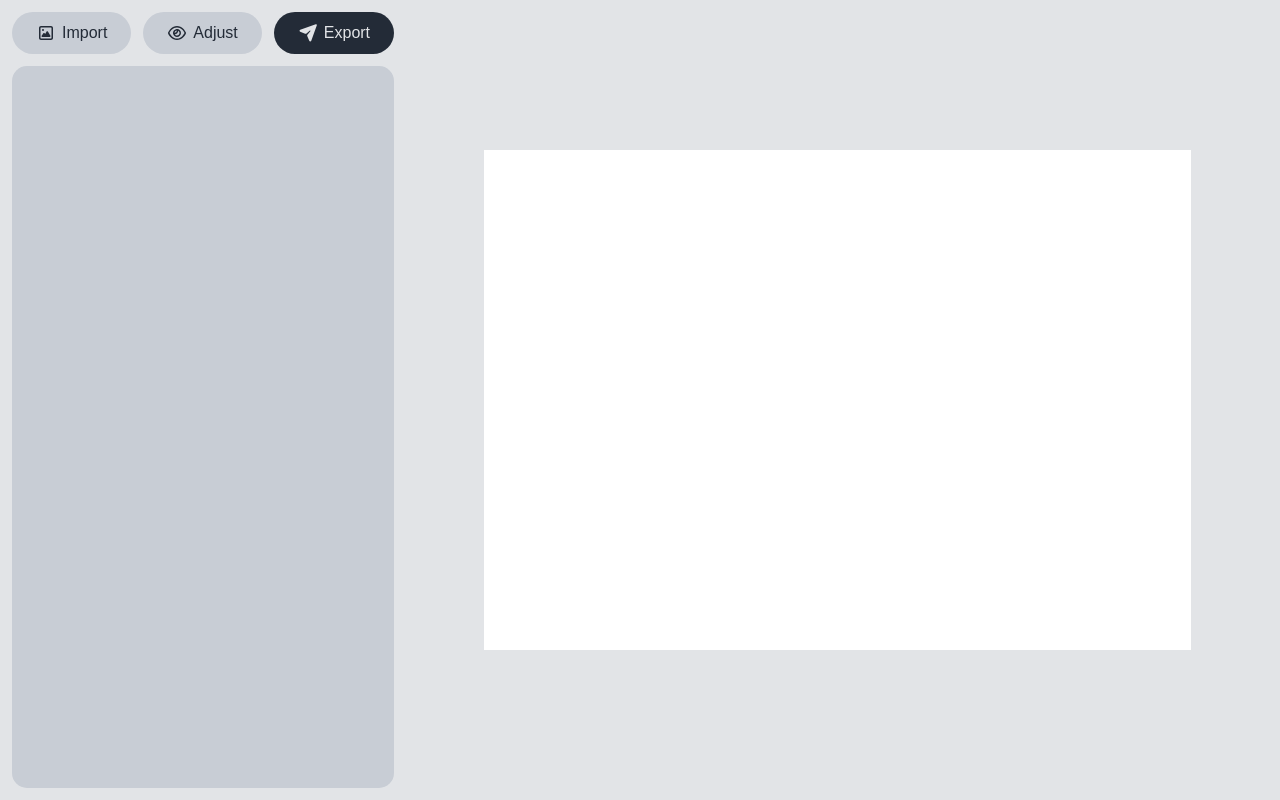
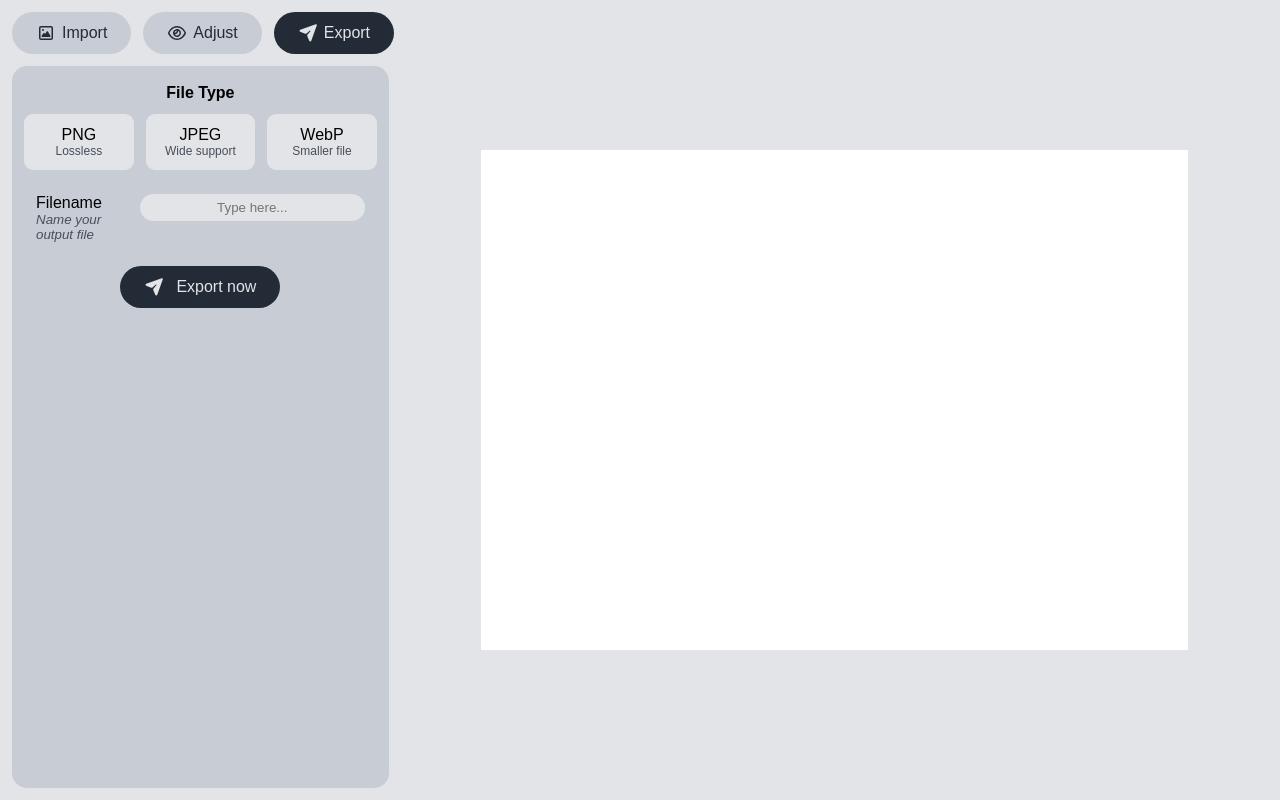
Before and after one commit to DamienAmbrose/Batch-Overlayer, a React (Vite) app: page / in a window 1280 px wide. Both pictures are taken after a click on the label "Export". Built offline with nearby package versions, Linux system fonts and the light colour scheme; a web font is replaced by a local one.

Commit message:
Add exporting functionality

```diff
--- a/src/App.tsx
+++ b/src/App.tsx
@@ -9,11 +9,13 @@ export const CanvasContext = createContext<{
 	columns: number;
 	images: ImageBitmap[];
 	overlay: ImageBitmap | undefined;
+	canvas: HTMLCanvasElement | null;
     setCanvasArea: React.Dispatch<React.SetStateAction<number>>;
     setCanvasAspectRatio: React.Dispatch<React.SetStateAction<number>>;
     setColumns: React.Dispatch<React.SetStateAction<number>>;
     setImages: React.Dispatch<React.SetStateAction<ImageBitmap[]>>;
     setOverlay: React.Dispatch<React.SetStateAction<ImageBitmap | undefined>>;
+    setCanvas: React.Dispatch<React.SetStateAction<HTMLCanvasElement | null>>;
 }>
 ({
 	canvasArea: 0,
@@ -21,11 +23,13 @@ export const CanvasContext = createContext<{
 	columns: 1,
 	images: [],
 	overlay: undefined,
+	canvas: null,
     setCanvasArea: () => {},
     setCanvasAspectRatio: () => {},
     setColumns: () => {},
     setImages: () => {},
-    setOverlay: () => {}
+    setOverlay: () => {},
+	setCanvas: () => {}
 });
 
 function App() {
@@ -34,9 +38,10 @@ function App() {
 	const [columns, setColumns] = useState(1);
 	const [images, setImages] = useState([] as ImageBitmap[]);
 	const [overlay, setOverlay] = useState(undefined as ImageBitmap | undefined);
+	const [canvas, setCanvas] = useState(null as HTMLCanvasElement | null);
 
 	return (
-		<CanvasContext.Provider value={{ canvasArea: canvasArea, canvasAspectRatio: canvasAspectRatio, columns: columns, images: images, overlay: overlay, setCanvasArea, setCanvasAspectRatio, setColumns, setImages, setOverlay }}>
+		<CanvasContext.Provider value={{ canvasArea: canvasArea, canvasAspectRatio: canvasAspectRatio, columns: columns, images: images, overlay: overlay, canvas: canvas, setCanvasArea, setCanvasAspectRatio, setColumns, setImages, setOverlay, setCanvas }}>
 			<ConfigSection/>
 			<main>
 				<Canvas id='main_canvas'/>
--- a/src/components/Canvas.tsx
+++ b/src/components/Canvas.tsx
@@ -6,7 +6,7 @@ interface CanvasProps {
 }
 
 function Canvas({ id }: CanvasProps) {
-    const { canvasArea, canvasAspectRatio, columns, images, overlay } = useContext(CanvasContext);
+    const { setCanvas, canvasArea, canvasAspectRatio, columns, images, overlay } = useContext(CanvasContext);
 
     function getYPos(images: ImageBitmap[], i: number, cols: number): number {
         if (i < cols) return 0; // top row: y = 0
@@ -39,6 +39,8 @@ function Canvas({ id }: CanvasProps) {
         const canvas = canvasRef.current;
         if (!canvas) return;
         contextRef.current = canvas.getContext('2d');
+
+        setCanvas(canvas);
     }, []);
 
     return (
--- a/src/components/ConfigSection.css
+++ b/src/components/ConfigSection.css
@@ -1,5 +1,5 @@
 aside.config {
-    width: 40%;
+    width: 30%;
 
     display: flex;
     flex-direction: column;
@@ -85,4 +85,22 @@ aside.config {
 			transform: scale(1);
 		}
 	}
+
+	button#export_result {
+		display: flex;
+		justify-content: center;
+		align-items: center;
+		gap: var(--nominal-padding);
+
+		padding: var(--nominal-padding) calc(var(--nominal-padding) * 2);
+
+		font-size: unset;
+
+		border: none;
+
+		background: var(--black-1);
+		color: var(--white-1);
+
+		margin: var(--nominal-padding);
+	}
 }
--- a/src/components/ConfigSection.tsx
+++ b/src/components/ConfigSection.tsx
@@ -16,8 +16,14 @@ function ConfigSection() {
         openPanel,
         setOpenPanel,
     ] = useState("import");
+    const [
+        fileFormat,
+        setFileFormat,
+    ] = useState("");
+    const [filename, setFilename] = useState('');
 
-    const { setCanvasAspectRatio, setColumns, setImages, setOverlay} = useContext(CanvasContext);
+
+    const { setCanvasAspectRatio, setColumns, setImages, setOverlay, canvas } = useContext(CanvasContext);
 
     return (
         <aside className="config">
@@ -92,7 +98,47 @@ function ConfigSection() {
                 </section>
 
                 <section className="config_pane" id="export_pane" inert={openPanel !== 'export'}>
+                    <GridSelector title='File Type' name='export_type_selector'
+                        onOptionChange={(option) => setFileFormat(option as string)}>
+                        <GridSelectorOption id='png'
+                            text='PNG'
+                            description='Lossless'/>
 
+                        <GridSelectorOption id='jpeg'
+                            text='JPEG'
+                            description='Wide support'/>
+
+                        <GridSelectorOption id='webp'
+                            text='WebP'
+                            description='Smaller file'/>
+                    </GridSelector>
+
+                    <FieldSelector id='filename_selector' type='string' subtype='text' onChange={(value) => setFilename(value)}
+                        text='Filename'
+                        note='Name your output file'
+                        placeholder='Type here...'/>
+
+                    <button className='clickable' id='export_result' onClick={() => {
+                        if (!fileFormat) { alert('No file format selected.'); return; }
+                        try {
+                            const imageData = canvas?.toDataURL('image/' + fileFormat) as string;
+                            const link = document.createElement('a');
+                            link.href = imageData;
+                            link.download = filename?? 'download';
+                            link.className = 'hidden';
+
+                            document.body.appendChild(link);
+                            link.click();
+                            document.body.removeChild(link);
+                        }
+                        catch (error) {
+                            console.error('Error generating download (' + {error} + ')');
+                            alert('Error generating download (' + {error} + ')');
+                        }
+                    }}>
+                        <FontAwesomeIcon icon={sPaperPlane}/>
+                        Export now
+                    </button>
                 </section>
             </main>
         </aside>
--- a/src/components/FieldSelector.css
+++ b/src/components/FieldSelector.css
@@ -33,5 +33,7 @@ fieldset.input_field {
         cursor: text;
 
         outline: none;
+
+        background: var(--white-1);
     }
 }
--- a/src/components/FieldSelector.tsx
+++ b/src/components/FieldSelector.tsx
@@ -66,6 +66,25 @@ function FieldSelector(props: FieldSelectorProps) {
 				}
 			</fieldset>
 		)
+	else if (type === 'string')
+		return (
+		<fieldset className='input_field'>
+			<label htmlFor="id">
+				{text}
+				{note && <small>{note}</small>}
+			</label>
+
+			{props.type === 'string' &&
+				<input className='clickable' type={subtype} id={id}
+					value={fieldValue as number}
+					placeholder={props.placeholder}
+					onChange={(v) => {
+						setFieldValue(v.target.value);
+						props.onChange?.(v.target.value);
+					}}/>
+			}
+		</fieldset>
+	)
 }
 
 export default FieldSelector
--- a/src/components/GridSelector.css
+++ b/src/components/GridSelector.css
@@ -8,6 +8,7 @@ fieldset.grid_selector {
 
     legend {
         width: 100%;
+        padding-top: calc(var(--nominal-padding) / 2);
 
         font-weight: bold;
         text-align: center;
```
Lines whose indentation alone changed are shown as unchanged.
